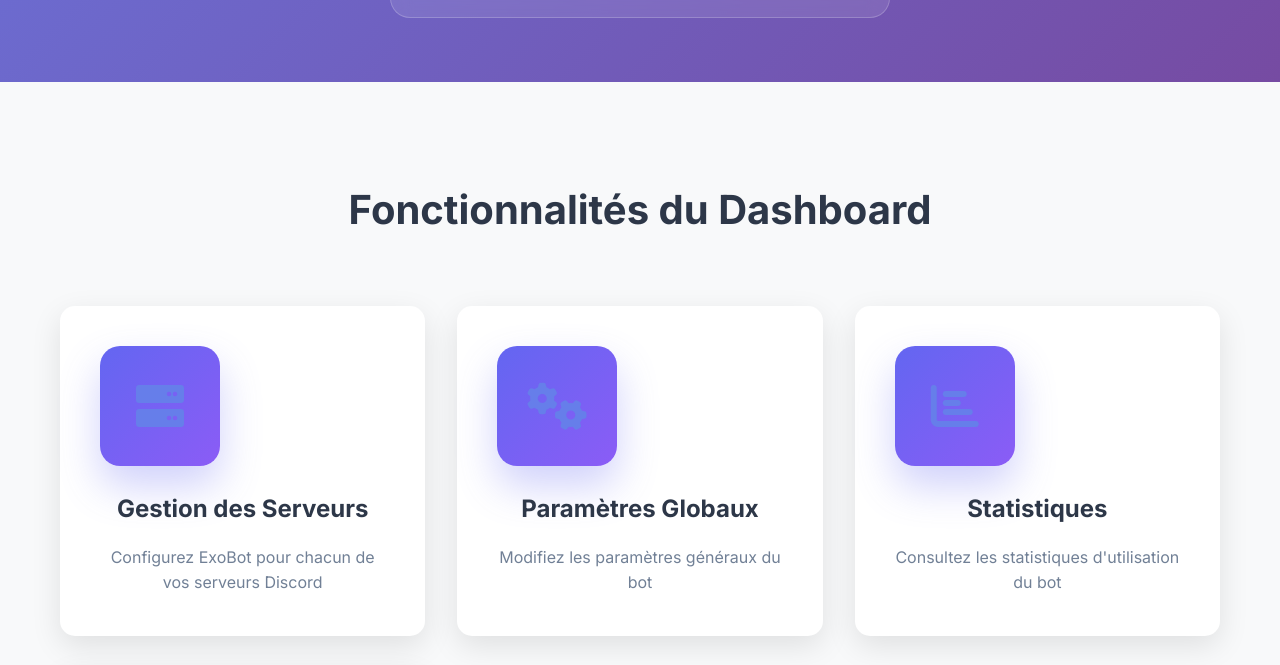
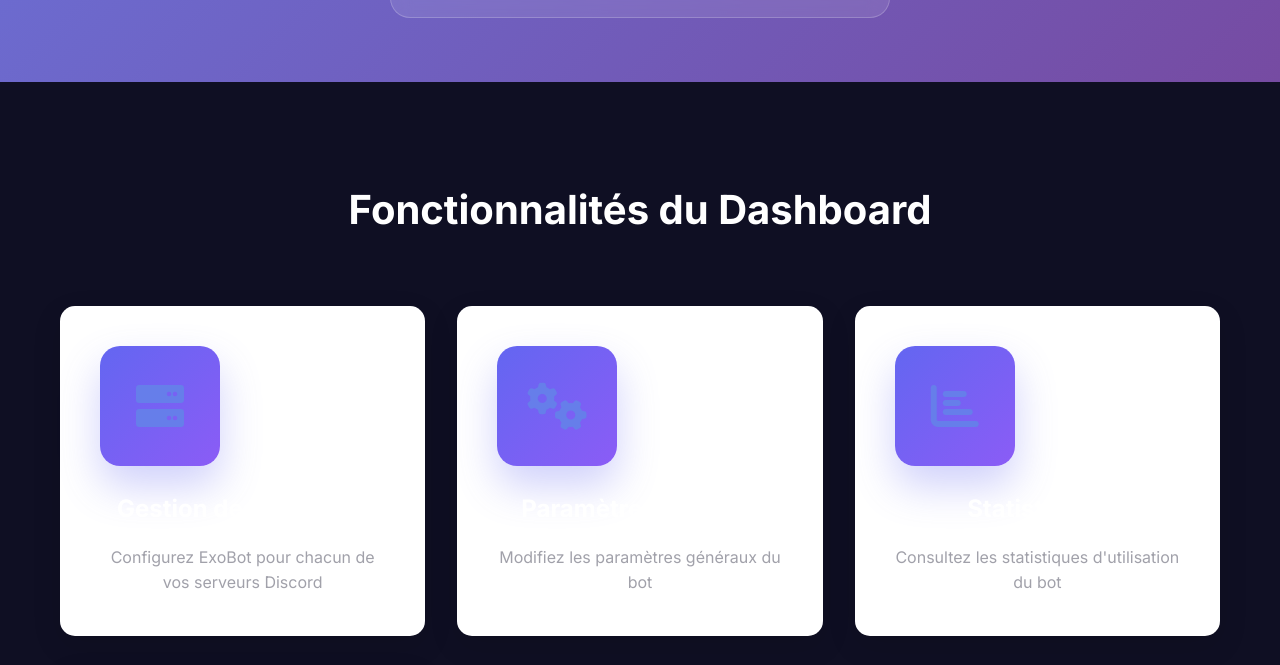
Before and after one commit to Klioxt/exobot-website, a plain HTML site: page dashboard.html in a window 1280 px wide. Shown: the part 835-1500 px from the top of the page. Drawn offline with Linux system fonts and the light colour scheme.

```diff
--- a/dashboard.html
+++ b/dashboard.html
@@ -42,7 +42,7 @@
                         </div>
                         <h3>Connexion Requise</h3>
                         <p>Connectez-vous avec votre compte Discord pour accéder au panneau de contrôle</p>
-                        <a href="https://discord.com/api/oauth2/authorize?client_id=1423667743793746113&redirect_uri=https%3A%2F%2Fklioxt.github.io%2Fexobot-website%2Fdashboard.html&response_type=code&scope=identify%20guilds" class="discord-login-btn">
+                        <a href="https://discord.com/api/oauth2/authorize?client_id=1423667743793746113&redirect_uri=https%3A%2F%2Fklioxt.github.io%2Fexobot-website%2Fdashboard.html&response_type=code&scope=identify%20guilds" class="discord-login-btn" onclick="alert('⚠️ Erreur OAuth2: Assure-toi d\'ajouter cette URL dans les Redirect URIs de ton application Discord: https://klioxt.github.io/exobot-website/dashboard.html')">
                             <i class="fab fa-discord"></i>
                             Se connecter avec Discord
                         </a>
--- a/style.css
+++ b/style.css
@@ -615,13 +615,13 @@
 
 .dashboard-features {
     padding: 6rem 0;
-    background: #f8f9fa;
+    background: var(--dark-bg);
 }
 
 .dashboard-features h2 {
     text-align: center;
     margin-bottom: 4rem;
-    color: #2d3748;
+    color: var(--text-light);
     font-size: 2.5rem;
 }
 
@@ -656,11 +656,11 @@
 .feature-card h3 {
     font-size: 1.5rem;
     margin-bottom: 1rem;
-    color: #2d3748;
+    color: var(--text-light);
 }
 
 .feature-card p {
-    color: #718096;
+    color: var(--text-muted);
     line-height: 1.6;
 }
 
```
